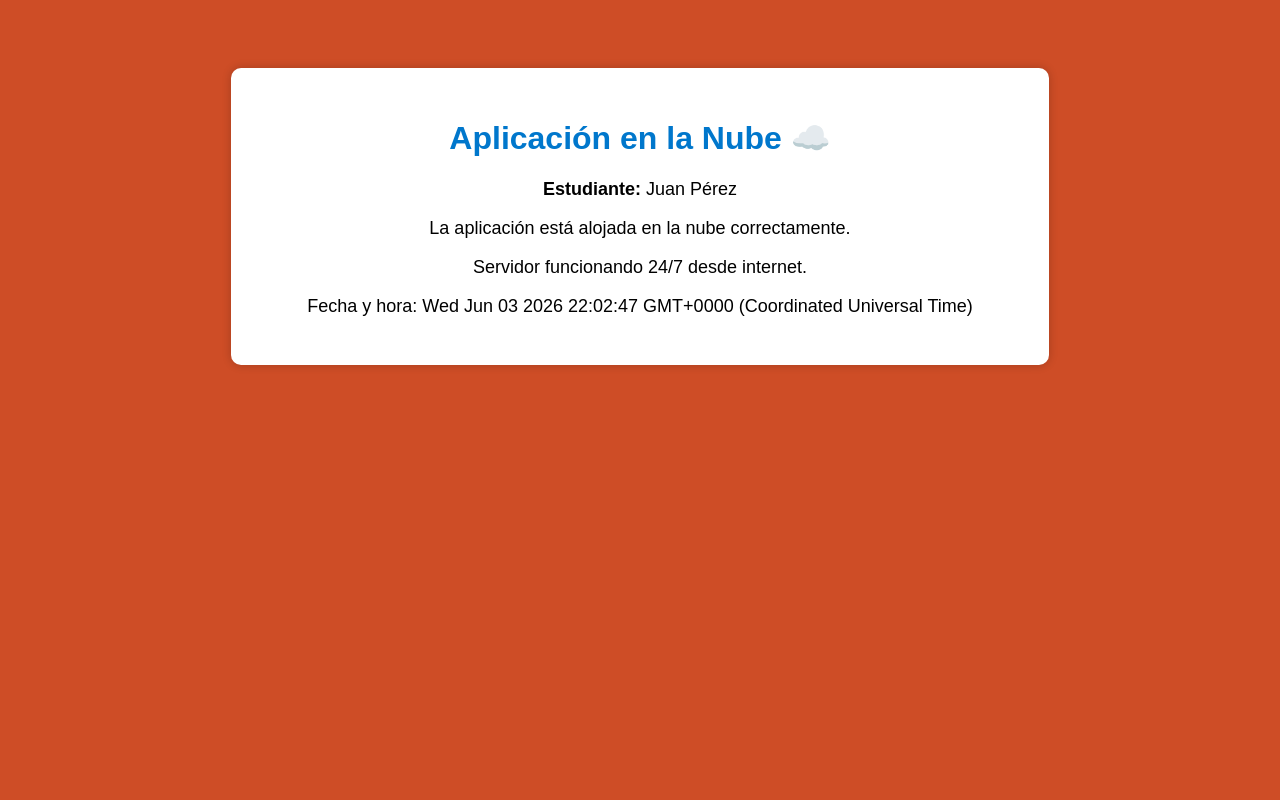
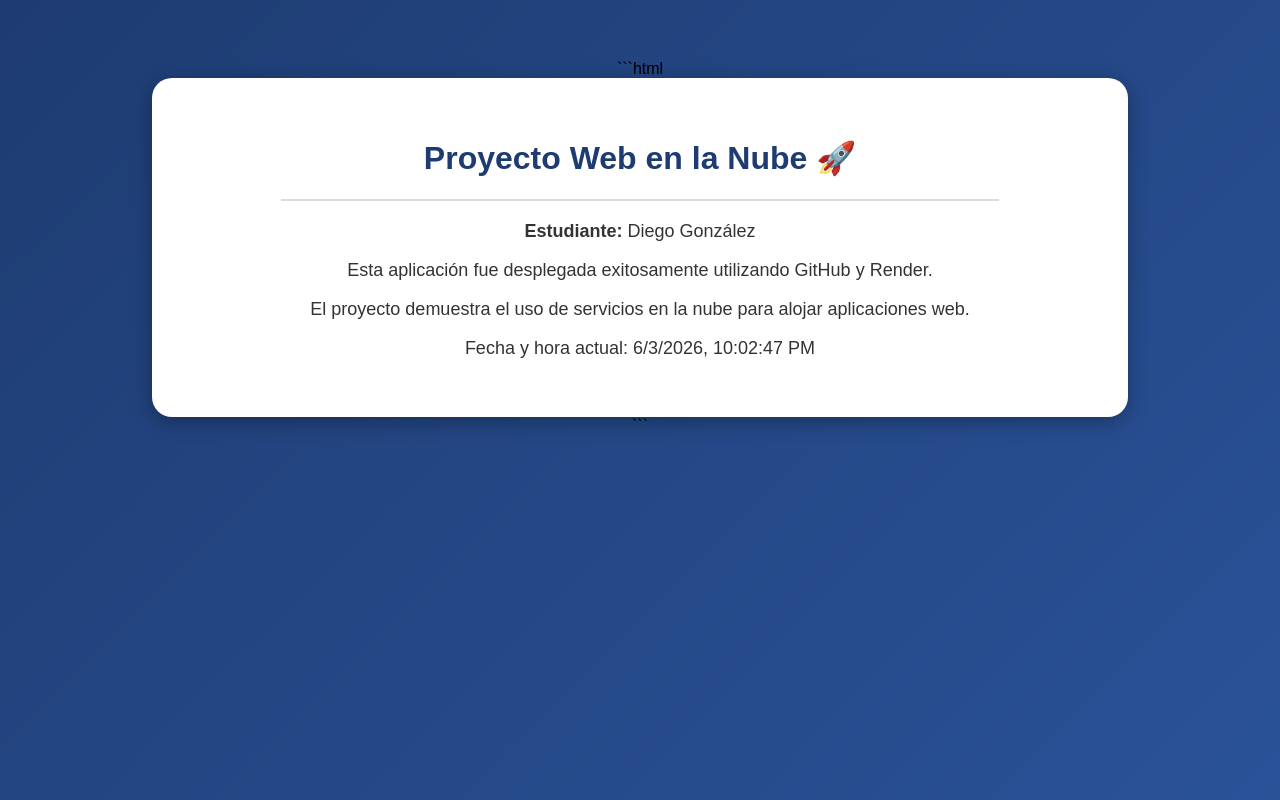
Before and after one commit to BlackenedZIP/Cloudapp, a website: page views/index.html in a window 1280 px wide. Drawn offline with Linux system fonts and the light colour scheme.

Commit message:
Revise index.html for project update and style changes

````diff
--- a/views/index.html
+++ b/views/index.html
@@ -1,46 +1,57 @@
+```html
 <!DOCTYPE html>
 <html lang="es">
 <head>
     <meta charset="UTF-8">
     <meta name="viewport" content="width=device-width, initial-scale=1.0">
-    <title>CloudApp</title>
+    <title>Proyecto Web en la Nube - Diego González</title>
 
     <style>
         body{
             font-family: Arial, sans-serif;
-            background-color: #ce4d26;
+            background: linear-gradient(135deg, #1e3c72, #2a5298);
             text-align: center;
             padding-top: 60px;
+            margin: 0;
         }
 
         .contenedor{
             background: white;
-            width: 60%;
+            width: 70%;
             margin: auto;
-            padding: 30px;
-            border-radius: 10px;
-            box-shadow: 0px 0px 10px rgba(0,0,0,0.2);
+            padding: 40px;
+            border-radius: 20px;
+            box-shadow: 0px 5px 20px rgba(0,0,0,0.3);
         }
 
         h1{
-            color: #0077cc;
+            color: #1e3c72;
         }
 
         p{
             font-size: 18px;
+            color: #333;
+        }
+
+        hr{
+            width: 80%;
+            margin: 20px auto;
+            border: 1px solid #ddd;
         }
     </style>
 </head>
 <body>
 
     <div class="contenedor">
-        <h1>Aplicación en la Nube ☁️</h1>
+        <h1>Proyecto Web en la Nube 🚀</h1>
 
-        <p><strong>Estudiante:</strong> Juan Pérez</p>
+        <hr>
 
-        <p>La aplicación está alojada en la nube correctamente.</p>
+        <p><strong>Estudiante:</strong> Diego González</p>
 
-        <p>Servidor funcionando 24/7 desde internet.</p>
+        <p>Esta aplicación fue desplegada exitosamente utilizando GitHub y Render.</p>
+
+        <p>El proyecto demuestra el uso de servicios en la nube para alojar aplicaciones web.</p>
 
         <p id="fecha"></p>
     </div>
@@ -49,8 +60,9 @@
         const fecha = new Date();
 
         document.getElementById("fecha").innerHTML =
-            "Fecha y hora: " + fecha;
+            "Fecha y hora actual: " + fecha.toLocaleString();
     </script>
 
 </body>
 </html>
+```
````
